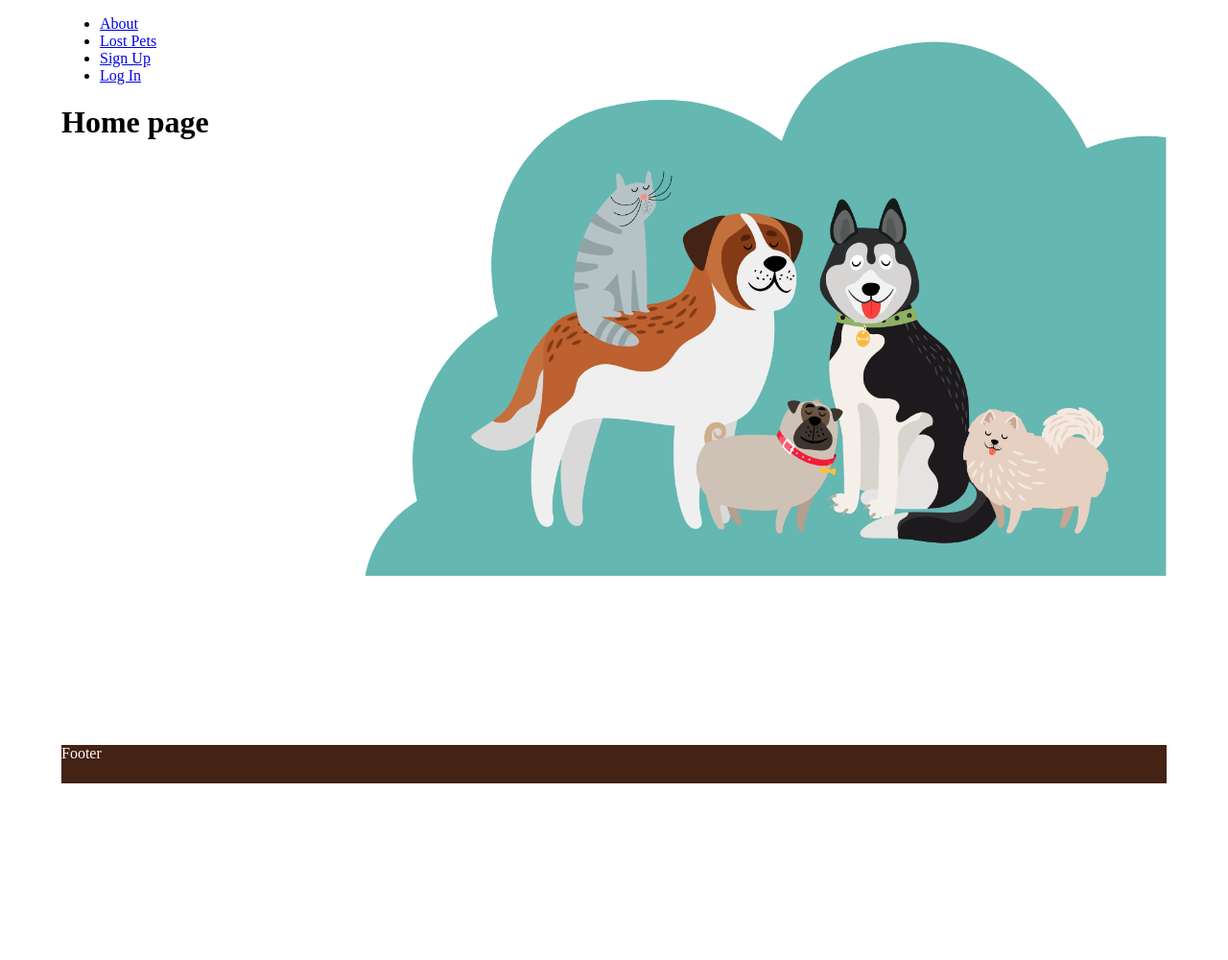
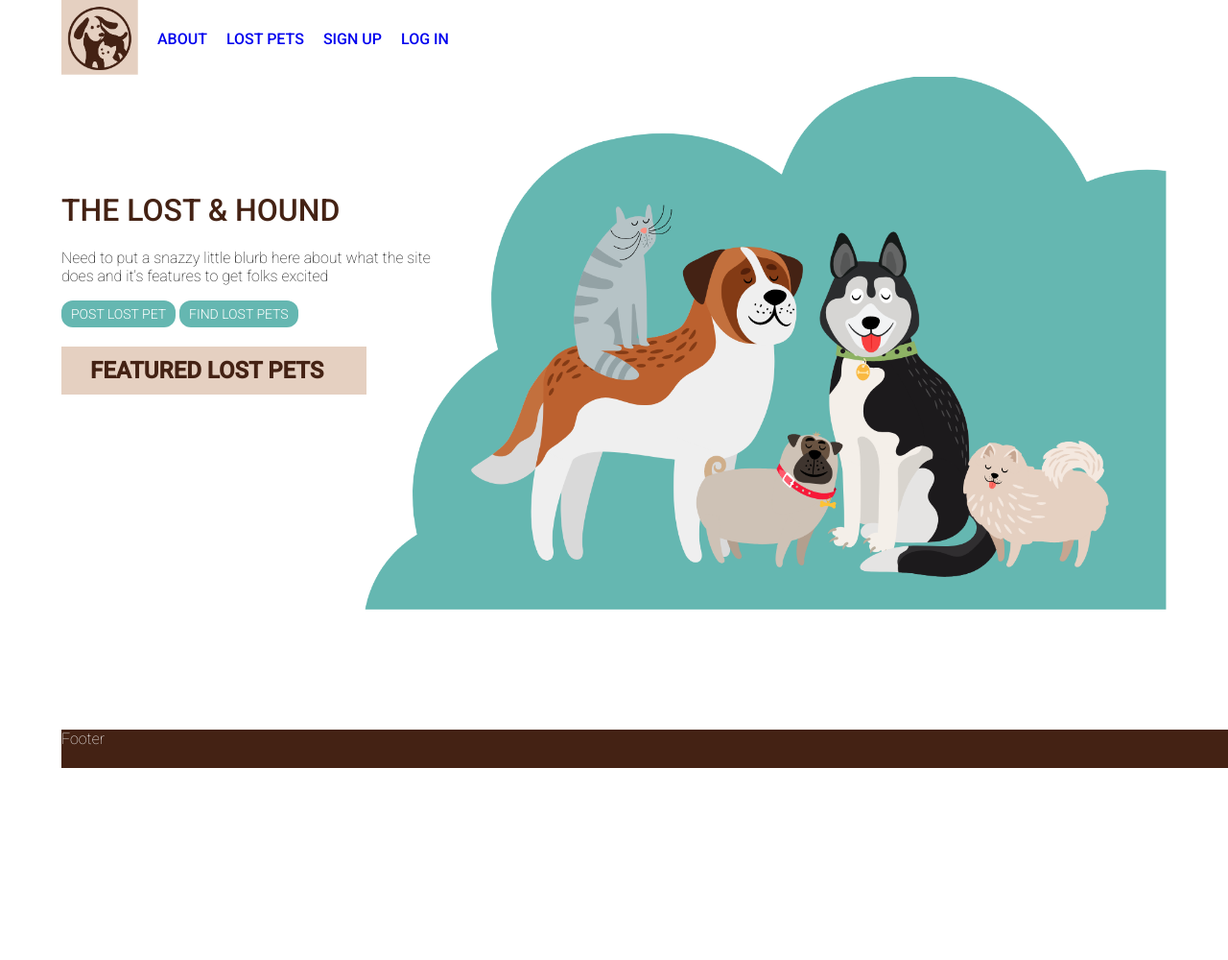
Before and after one commit to chess2022/Lost_and_Hound, a Django app: page / in a window 1280 px wide. Shown: the whole page at 96% size. Before the commit the page ends 816 px from the top, so only its background shows below. Run offline with Django 4.2, Linux system fonts and the light colour scheme; tables that the repository leaves empty hold one stand-in row (values such as "Sample post").

Commit message:
Fixes routes for post forms and adds css

```diff
--- a/lostandhound/settings.py
+++ b/lostandhound/settings.py
@@ -33,6 +33,7 @@ INSTALLED_APPS = [
     'django.contrib.sessions',
     'django.contrib.messages',
     'django.contrib.staticfiles',
+    'crispy_forms'
 ]
 
 MIDDLEWARE = [
--- a/main_app/static/style.css
+++ b/main_app/static/style.css
@@ -1,3 +1,4 @@
+
 /* COLORS */
 element {
     --text-color: #442214;
@@ -5,7 +6,7 @@ element {
     --tan-accent: #E5D0C1;
 }
 
-html {
+:root {
     width: 90%;
     margin: auto;
 }
@@ -14,34 +15,143 @@ body {
     position: relative;
     min-height: 100vh;
     margin: 0;
+    font-family: 'Roboto', sans-serif;
+    font-weight: 100;
+
 }
 
 .main {
     background-image: url("background1.png");
     background-repeat: no-repeat;
     background-size: 75%;
-    background-position: right top;
+    background-position: right top 35px;
 }
 
 .secondary {
     background-image: url("background2.png");
     background-repeat: no-repeat;
     background-size: 75%;
-    background-position: right top;
+    background-position: right top 35px;
 }
 
 footer {
-    position: absolute;
+    position:fixed;
     bottom: 0;
+    margin: auto;
     width: 100%;
     height: 2.5rem;
     background-color: #442214;
     color: white;
 }
 
-.results--header {
-    width: 100%;
-    background-color: red;
+/******************************/
+/*     UNIVERSAL ELEMENTS     */
+/******************************/
+
+a {
+    text-decoration: none;
+}
+
+.page-title {
+    max-width: 25%;
+    background-color: #E5D0C1;
+    color:#442214;
+    text-transform: uppercase;
+    padding-left: 30px;
+    height: 50px;
+    line-height: 50px;
+}
+
+.button-brown {
+    background-color:#442214;
+    border: none;
     color: white;
-    font-size: 80%vw;
+    padding: 15px 32px;
+    text-align: center;
+    text-decoration: none;
+    text-transform: uppercase;
+    display: inline-block;
+    font-size: 16px;
+    border-radius: 12px;
+    font-family: 'Roboto', sans-serif;
+    font-weight: 300;
 }
+
+.button-teal {
+    background-color:#65b7b1;
+    border: none;
+    color: white;
+    padding: 6px 10px;
+    text-align: center;
+    text-decoration: none;
+    text-transform: uppercase;
+    display: inline-block;
+    font-size: 14px;
+    border-radius: 12px;
+    font-family: 'Roboto', sans-serif;
+    font-weight: 300;
+}
+
+/******************************/
+/*           NAV              */
+/******************************/
+
+ul {
+    list-style-type:none;
+    display: flex;
+    flex-direction: row;
+    align-items: center; /* aligns links vertically */
+    position: fixed;
+    top: 0;
+    /* left: 0; */
+    z-index: 9999;
+    width: 90%;
+    height: 80px;
+    margin: auto;
+    padding: 0;
+    background-color:white;
+    text-transform: uppercase;
+
+}
+
+li {
+    color:#442214;
+    font-weight: 500;
+}
+
+.nav-link {
+    padding-right: 20px;
+
+}
+
+#logo {
+    flex-grow: 1;
+    height: 80px;
+    margin-right: 20px;
+
+}
+
+.nav {
+    width: 90%;
+    margin: auto;
+    height: 80px;
+}
+
+
+/******************************/
+/*         HOME PAGE          */
+/******************************/
+
+.home {
+    margin-top: 200px;
+}
+
+.home--title {
+    font-family: 'Roboto', sans-serif;
+    font-weight: 500;
+    color:#442214;
+}
+
+.home--intro {
+    width: 35%;
+}
--- a/main_app/templates/base.html
+++ b/main_app/templates/base.html
@@ -6,20 +6,24 @@
   <meta name="viewport" content="width=device-width, initial-scale=1.0">
   <meta http-equiv="X-UA-Compatible" content="ie=edge">
   <link rel="stylesheet" type="text/css" href="{% static 'style.css' %}">
+  <link rel="preconnect" href="https://fonts.googleapis.com">
+  <link rel="preconnect" href="https://fonts.gstatic.com" crossorigin>
+  <link href="https://fonts.googleapis.com/css2?family=Roboto:wght@100;300;500&display=swap" rel="stylesheet">
   <title>Lost and Hound</title>
 </head>
   <body class="main">
   <header>
-    <nav>
+    <nav id="nav">
         <ul class="right">
-            <li><a href="{% url 'about' %}">About</a></li>
-            <li><a href="{% url 'index' %}">Lost Pets</a></li>
+            <li><a href="#"><img id="logo" src="{% static 'logo.png' %}"></a></li>
+            <li class="nav-link"><a href="{% url 'about' %}">About</a></li>
+            <li class="nav-link"><a href="{% url 'index' %}">Lost Pets</a></li>
             {% if user.is_authenticated %}
-            <li><a href="{% url 'pets_create' %}">Add lost pet</a></li>
-            <li><a href="{% url 'logout' %}">Log Out</a></li>
+            <li class="nav-link"><a href="{% url 'pets_create' %}">Post</a></li>
+            <li class="nav-link"><a href="{% url 'logout' %}">Log Out</a></li>
             {% else %}
-            <li><a href="{% url 'signup' %}">Sign Up</a></li>
-            <li><a href="{% url 'login' %}">Log In</a></li>
+            <li class="nav-link"><a href="{% url 'signup' %}">Sign Up</a></li>
+            <li class="nav-link"><a href="{% url 'login' %}">Log In</a></li>
             {% endif %}
           </ul>
     </nav>
--- a/main_app/templates/home.html
+++ b/main_app/templates/home.html
@@ -1,7 +1,15 @@
 {% extends 'base.html' %}
 {% block content %}
 
-<h1>Home page</h1>
-
-
+<div class="home">
+    <h1 class="home--title">THE LOST & HOUND</h1>
+    <p class="home--intro">Need to put a snazzy little blurb here about what the site does and it's features to get folks excited</p>
+    <button class="button-teal">Post lost Pet</button>
+    <button class="button-teal">Find lost Pets</button>
+</div>
+<div class="featured">
+    <div class="page-title">
+        <h2>Featured Lost Pets</h2>
+    </div>
+</div>
 {% endblock %}
--- a/main_app/templates/main_app/pet_form_photo.html
+++ b/main_app/templates/main_app/pet_form_photo.html
@@ -1,7 +1,7 @@
 {% extends 'base2.html' %}
 {% block content %}
 
-<h1>ALMOST THERE</h1>
+<h1 class="page-title">ALMOST THERE</h1>
 
 <div class="card-content">
     <div>
--- a/main_app/templates/pets/detail.html
+++ b/main_app/templates/pets/detail.html
@@ -1,11 +1,10 @@
 {% extends 'base2.html' %}
 {% block content %}
 
-<h1>ALMOST THERE</h1>
+<h1 class="page-title">{{ pet.status }} {{ pet.type }}</h1>
 
 <div class="card-content">
     <div>
-        <h5>Please Upload a Photo</h5>
         {% for photo in pet.photo_set.all %}
             <img class="pet_photo" src="{{photo.url}}" width="200px">
         {% empty %}
@@ -20,7 +19,6 @@
     </div>
     <div>
         <span class="">
-        <h3>I have {{ pet.status }} a {{ pet.type }}.</h3>
         <h4>Name: {{ pet.name }}</h4>
         <h4>City: {{ pet.city }}</h4>
         <h4>State: {{ pet.state }}</h4>
--- a/main_app/urls.py
+++ b/main_app/urls.py
@@ -11,6 +11,7 @@ urlpatterns = [
   path('pets/<int:pet_id>/', views.pets_detail, name='detail'),
   path('pets/create/', views.PetCreate.as_view(), name='pets_create'),
   path('pets/<int:pet_id>/pet_form_photo/', views.pets_create_photo, name='pets_create_photo'),
+  # path('pets/<int:pk>/pet_form_photo/', views.PetCreatePhoto.as_view(), name='pet_form_photo'),
   path('pets/<int:pk>/update/', views.PetUpdate.as_view(), name='pets_update'),
   path('pets/<int:pk>/delete/', views.PetDelete.as_view(), name='pets_delete'),
   path('pets/<int:pet_id>/add_photo/', views.add_photo, name='add_photo'),
--- a/main_app/views.py
+++ b/main_app/views.py
@@ -11,9 +11,6 @@ from .models import Pet, Photo
 from .forms import PetForm
 from io import BytesIO
 from xhtml2pdf import pisa
-# from django.contrib.staticfiles import finders
-# from django.conf import settings
-# from django.contrib.auth.models import User
 from django.urls import reverse
 import uuid
 import boto3
@@ -78,7 +75,19 @@ class PetCreate(LoginRequiredMixin, CreateView):
     def form_valid(self, form):
         form.instance.user = self.request.user
         return super().form_valid(form)
-    success_url = '/pets/'
+    pk = Pet.objects.latest('id').id+1
+    success_url = f'/pets/{pk}/pet_form_photo/'
+
+# class PetCreatePhoto(LoginRequiredMixin, DetailView):
+#     model = Pet
+#     template_name = 'pet_form_photo.html'
+#     def get_context_data(self, *args, **kwargs):
+#       context = super(PetCreatePhoto, self).get_context_data(*args, **kwargs)
+#       context['pet'] = Pet.objects.filter(pk=self.kwargs.get('pk'))
+#       if context: return context
+#       return render(self.template_name)
+#     success_url = '/pets/{pk}/'
+
 
 class PetUpdate(LoginRequiredMixin, UpdateView):
   model = Pet
@@ -158,7 +167,6 @@ def generate_pdf_through_template(request):
 
 def render_pdf(request, pet_id):
     path = "pets/results.html"
-    # user = request.user
     context = {"pet" : Pet.objects.get(id=pet_id)[:100]}
     html = render_to_string('pets/results.html',context)
     io_bytes = BytesIO()
```
